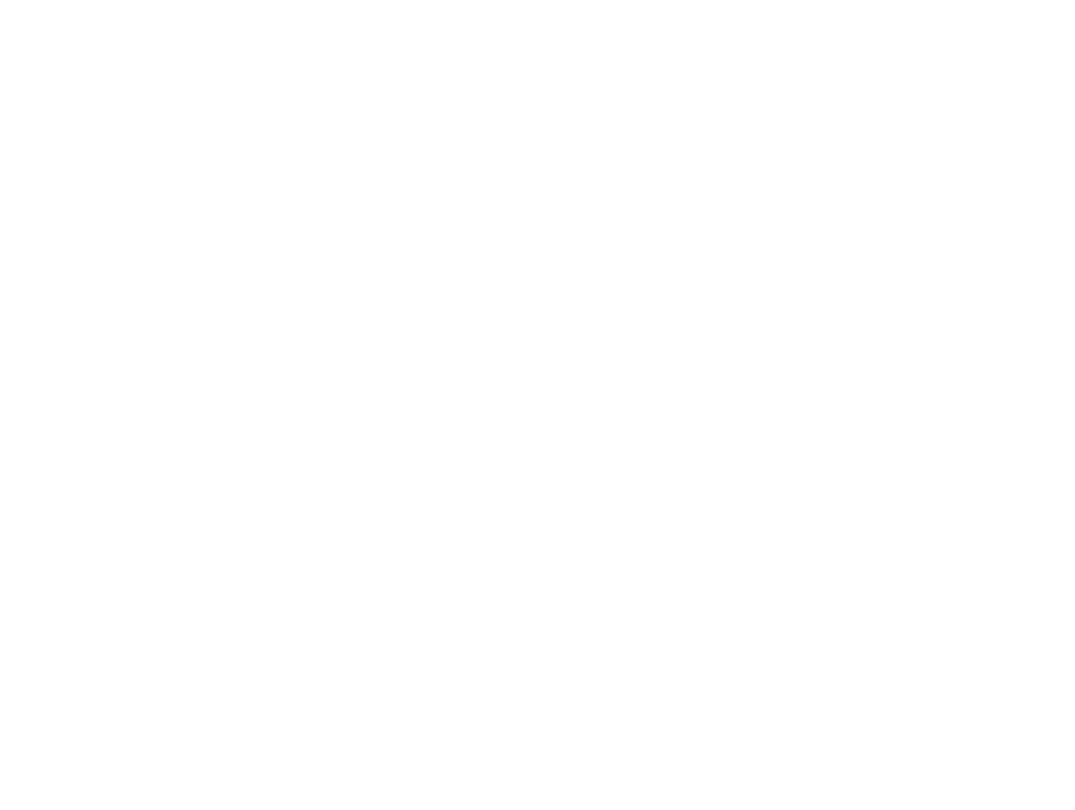
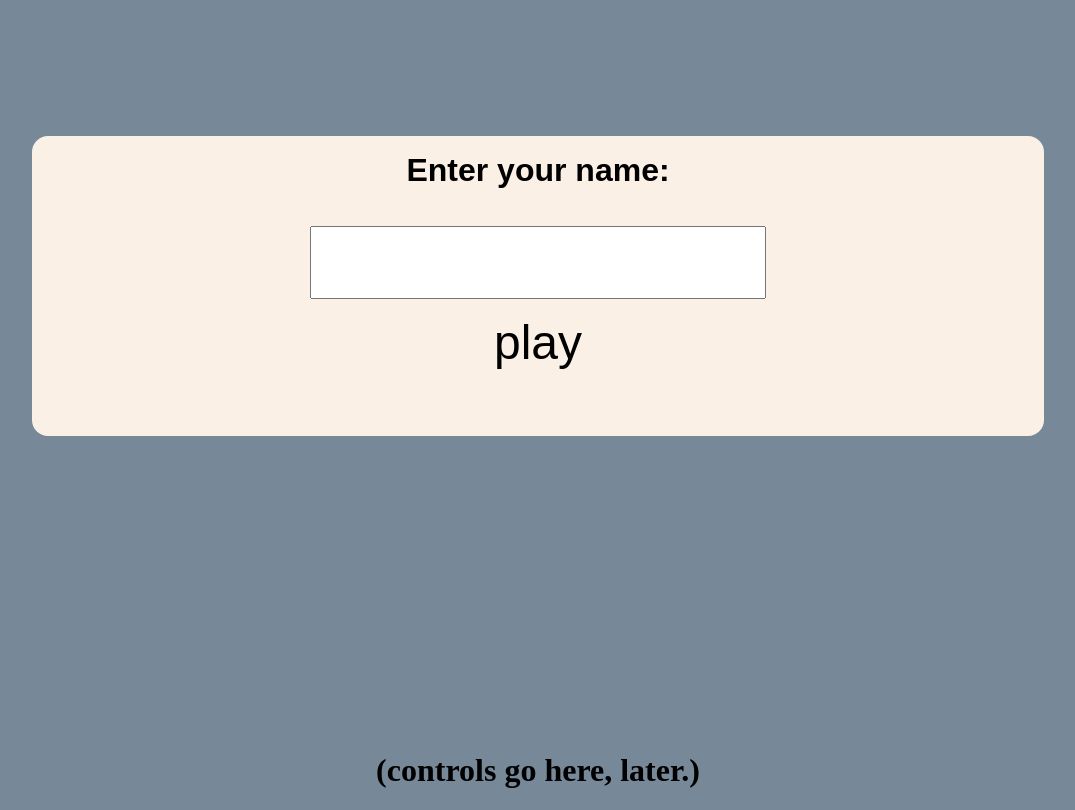
Before and after one commit to BenSchuddeboom/game-client, a React (Create React App) app: page / in a window 1280 px wide. Shown: the part 180-990 px from the top of the page, without its empty margins (102-1177 px from the left). Before the commit the page ends 800 px from the top, so only its background shows below. Built offline with nearby package versions, Linux system fonts and the light colour scheme.

Commit message:
add style, cause you aint got none

```diff
--- a/index.html
+++ b/index.html
@@ -3,8 +3,12 @@
 	<head>
 		<meta charset="utf-8" />
 		<title>BALLS</title>
+		<style>
+			body {background-color: lightslategray};
+		</style>
 	</head>
 	<body>
 		<div id="root"></div>
+		<div id='phaser-example'><h1>(controls go here, later.)</h1></div>
 	</body>
 </html>
--- a/src/Scene.js
+++ b/src/Scene.js
@@ -30,7 +30,7 @@
         this.platforms.create(150, 300, 'platform').setOrigin(0, 0).setScale(0.35).refreshBody()
         this.platforms.create(1050, 300, 'platform').setOrigin(1, 0).setScale(0.35).refreshBody()
 
-        this.socket = io.connect('172.16.30.221:4000')
+        this.socket = io.connect('localhost:4000')
         //172.16.30.249 -- Albert
         //172.16.30.221 -- Ben
         this.socket.on('currentPlayers', (players) => {
--- /dev/null
+++ b/src/components/Game.css
@@ -0,0 +1,14 @@
+canvas {
+    border-radius: 0.4rem;
+
+    position: absolute;
+    top: 50%;
+    left: 50%;
+    transform: translate(-50%, -50%);
+}
+
+#phaser-example {
+    height: 100%;
+    width: 100%;
+    text-align: center;
+}
--- a/src/components/Game.jsx
+++ b/src/components/Game.jsx
@@ -1,6 +1,7 @@
 import React from "react";
 import Phaser from "phaser";
 import Scene from '../Scene'
+import './Game.css'
 
 export default class Game extends React.Component {
     componentDidMount() {
@@ -27,8 +28,6 @@
     }
 
     render() {
-        return <div>
-            hoi aardappel
-        </div>
+        return <></>
     }
 }
--- /dev/null
+++ b/src/components/Landing.css
@@ -0,0 +1,33 @@
+.landing-div {
+    margin: 25% auto;
+    width: 80%;
+    height: 300px;
+    text-align: center;
+    background-color: linen;
+    border-radius: 1rem;
+}
+
+h1.landing {
+    font-family: fantasy;
+}
+
+.landing {
+    padding: 1rem;
+}
+
+input.landing {
+    font-size: 2rem;
+}
+
+button.landing {
+    animation: zoom 0.5s infinite alternate forwards;
+    background: none;
+    border: 0;
+    padding: none;
+    font-size: 3rem;
+}
+
+@keyframes zoom {
+    from { transform: scale(1) }
+    to { transform: scale(1.1) }
+}
--- a/src/components/Landing.jsx
+++ b/src/components/Landing.jsx
@@ -2,6 +2,7 @@
 import {connect} from 'react-redux'
 import {setUsername} from '../actions/setUsername'
 import {Link} from 'react-router-dom'
+import './Landing.css'
 
 class Landing extends Component {
     state = {
@@ -20,20 +21,20 @@
 
   render() {
     return (
-        <>
-        <p>hi</p>
+        <div className='landing-div'>
+        <h1 className='landing'>Enter your name:</h1>
         <form>
-            <label>your name:</label>
             <input
+                className='landing'
                 name='name'
                 type='text'
                 value={this.state.name}
                 onChange={this.handleChange} />
             <Link to='/game' onClick={this.handleSubmit}>
-                <button> submit </button>
+                <br/><button className='landing'> play </button>
             </Link>
         </form>
-        </>
+        </div>
     )
   }
 }
```
